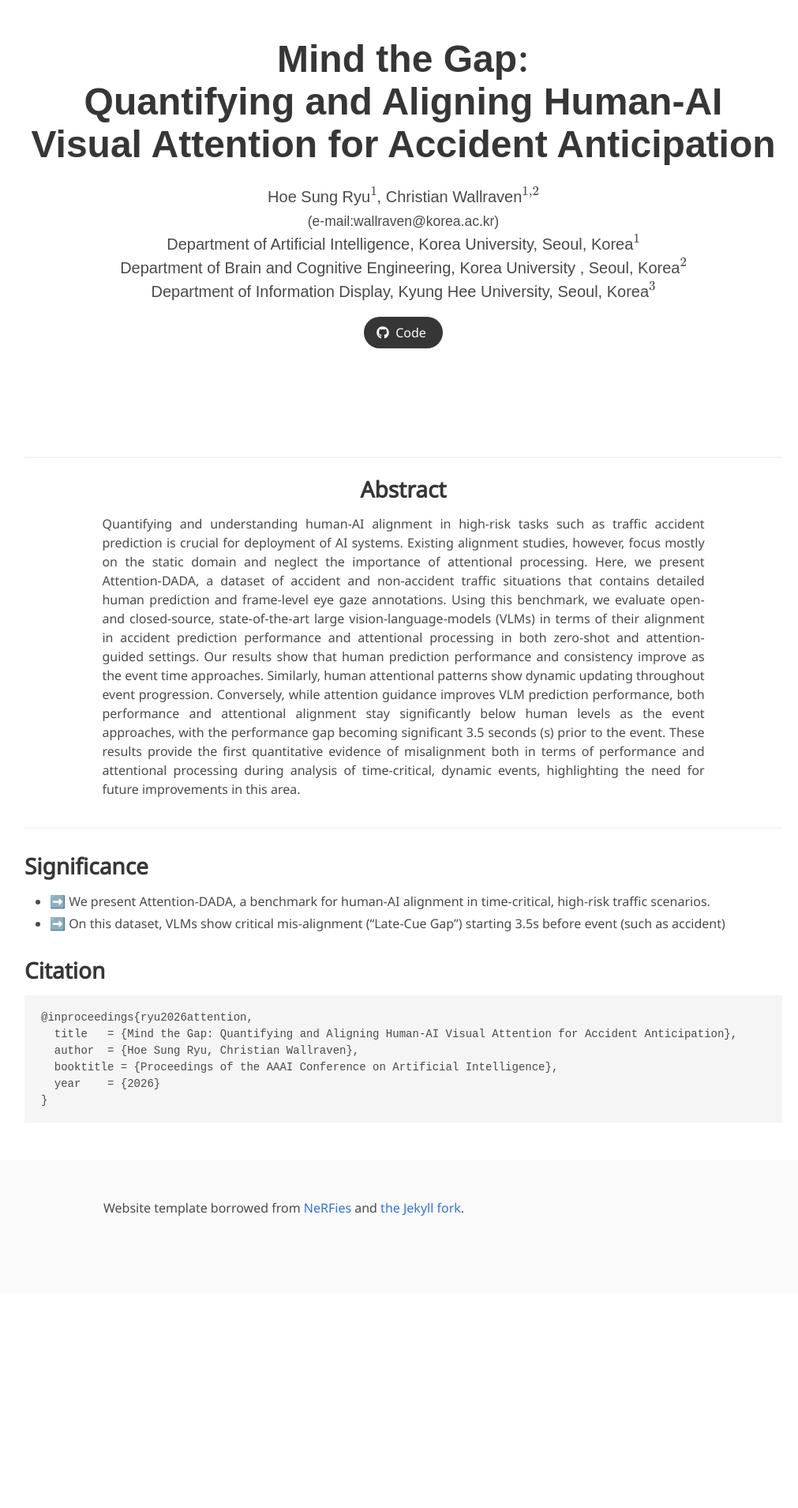
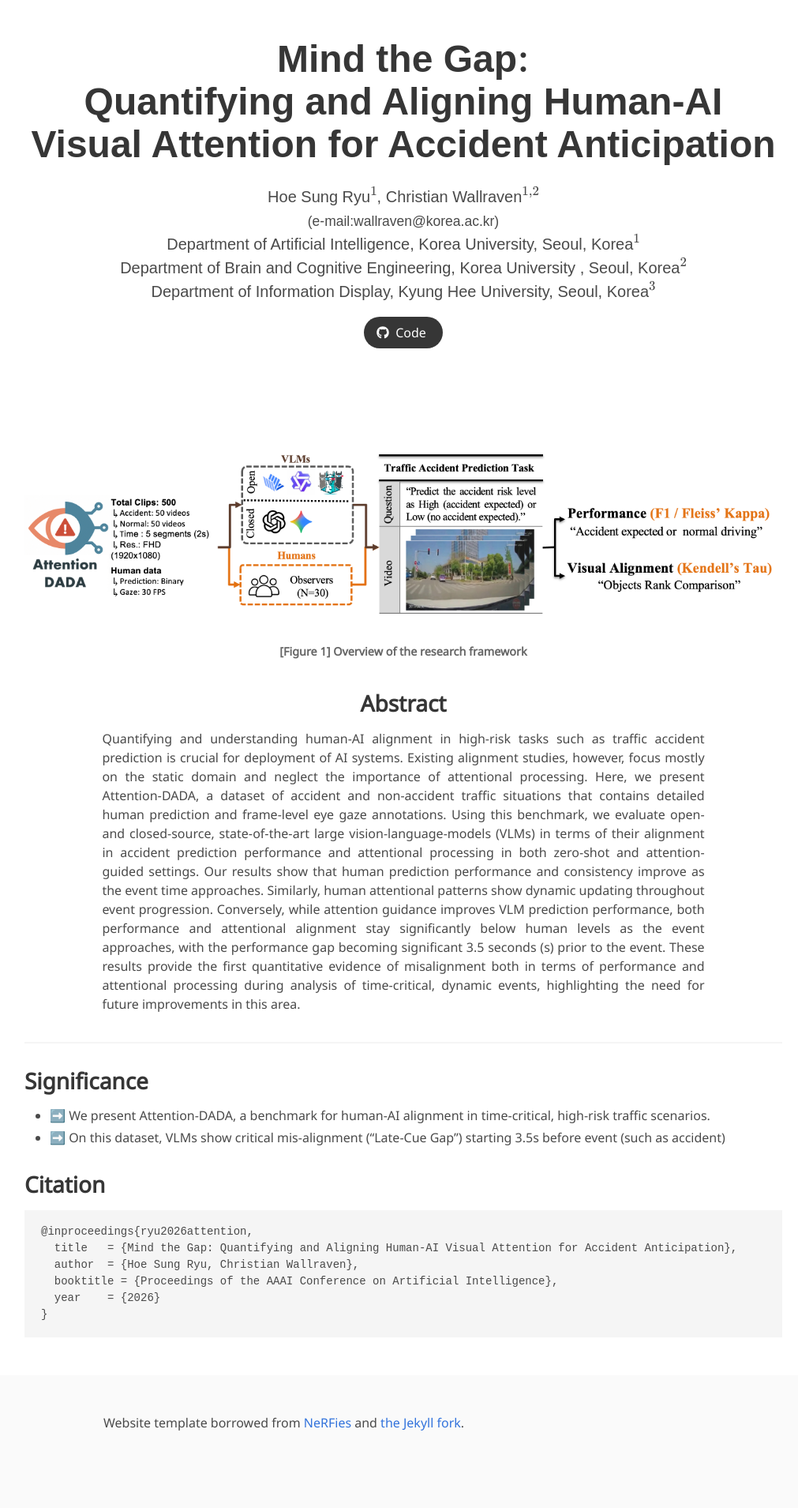
Before and after one commit to hoesungryu/Mind-the-Gap-website, a Jekyll site: the page built from index.md, in a window 1280 px wide. Shown: the whole page at 79% size, without its empty margins (129-1140 px from the left). Built offline with Jekyll 4.4.1, drawn with Linux system fonts in a browser that asks for light colours; some web fonts are replaced; before the commit the page ends 1637 px from its top, so only the background shows below that.

Commit message:
add figure

```diff
--- a/_layouts/project_page.html
+++ b/_layouts/project_page.html
@@ -32,7 +32,7 @@
         fontCache: 'global'
       }
     };
-  </script>
+  // </script>
   <script
     type="text/javascript" id="MathJax-script" async
     src="https://cdn.jsdelivr.net/npm/mathjax@3/es5/tex-chtml.js">
--- a/index.md
+++ b/index.md
@@ -16,8 +16,31 @@ code: https://github.com/hoesungryu/Mind-the-Gap
 # data: https://huggingface.co/docs/datasets
 
 ---
----
+<!-- --- -->
 
+![Overview of Our Research](/static/image/overview.png)
+<script>
+document.querySelectorAll('img[src="/static/image/overview.png"]').forEach(img => {
+  // 크기 + 정렬
+  img.style.width = "80%";      // 크기 조절
+  img.style.height = "70%";      // 크기 조절
+  img.style.display = "block";
+  img.style.margin = "0 auto";
+});
+</script>
+
+<div align="center">
+  <!-- <img src="/static/image/overview.png" alt="Overview of the research framework" width="80%"> -->
+  <p style="font-size: 0.9em; color: #666; "><b>
+    [Figure 1] Overview of the research framework</b>
+  </p>
+</div>
+
+
+
+
+
+<br>
 <!-- Using HTML to center the abstract -->
 <div class="columns is-centered has-text-centered">
     <div class="column is-four-fifths">
--- a/static/css/index.css
+++ b/static/css/index.css
@@ -35,14 +35,14 @@ body {
   max-height: parent;
 
 }
-
-.publication-banner video {
-  position: relative;
-  left: auto;
-  top: auto;
-  transform: none;
-  object-fit: fit;
-}
+/* Website template borrowed from NeRFies and the Jekyll fork. */
+/* .publication-banner video { */
+  /* position: relative; */
+  /* left: auto; */
+  /* top: auto; */
+  /* transform: none; */
+  /* object-fit: fit; */
+/* } */
 
 .publication-header .hero-body {
 }
```
Also changed, not shown: static/image/Turing_machine.png (deleted), static/image/overview.png (added).
